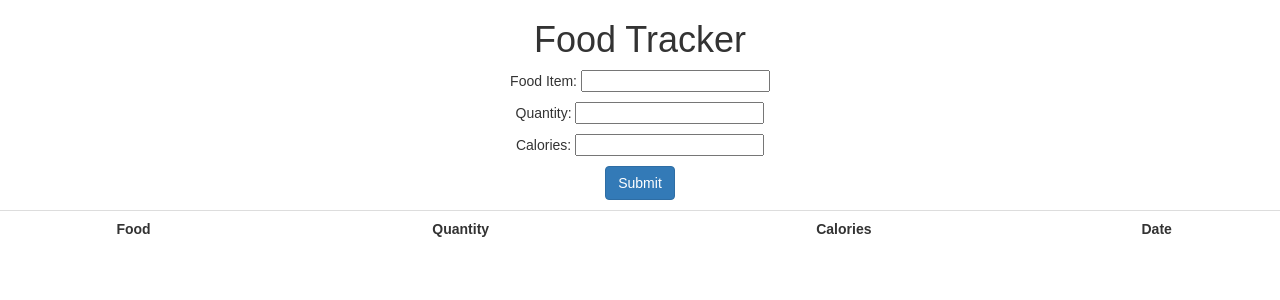
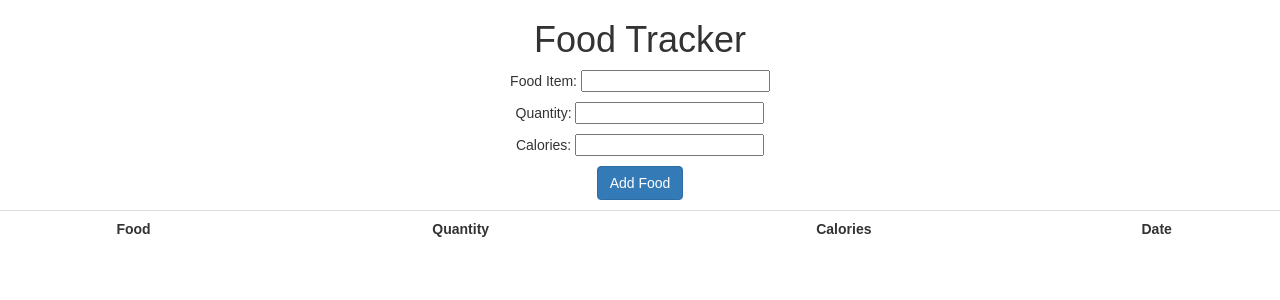
Before and after one commit to aczoo/db, a PHP site: page /views/food.php in a window 1280 px wide. Shown: the part 51-351 px from the top of the page. Run offline with PHP 8.4, Linux system fonts and the light colour scheme; the visitor is signed in with stand-in values (Sample User, id 1); data that the repository does not hold is empty; some libraries are stand-ins or nearby versions.

Commit message:
update button

```diff
--- a/web/views/exercise.php
+++ b/web/views/exercise.php
@@ -54,7 +54,7 @@ if(!isset($_SESSION["loggedin"]) || $_SESSION["loggedin"] !== true){
      <p>Actvity Type: <input type="text" name="activity_type" required/></p>
      <p>Time Spent (minutes): <input type="number" name="time_spent" required/></p>
      <p>Calories Burnt: <input type="number" name="calories" required/></p>
-     <p><input class="btn btn-primary" type="submit"/></p>
+     <p><input class="btn btn-primary" type="submit" value="Add Exercise"/></p>
     </form>
 
     <p>
--- a/web/views/food.php
+++ b/web/views/food.php
@@ -54,7 +54,7 @@ if(!isset($_SESSION["loggedin"]) || $_SESSION["loggedin"] !== true){
      <p>Food Item: <input type="text" name="food" required/></p>
      <p>Quantity: <input type="number" name="quantity" required/></p>
      <p>Calories: <input type="number" name="calories" required/></p>
-     <p><input class="btn btn-primary" type="submit" required/></p>
+     <p><input class="btn btn-primary" type="submit" value="Add Food"/></p>
     </form>
 
     <p>
```
